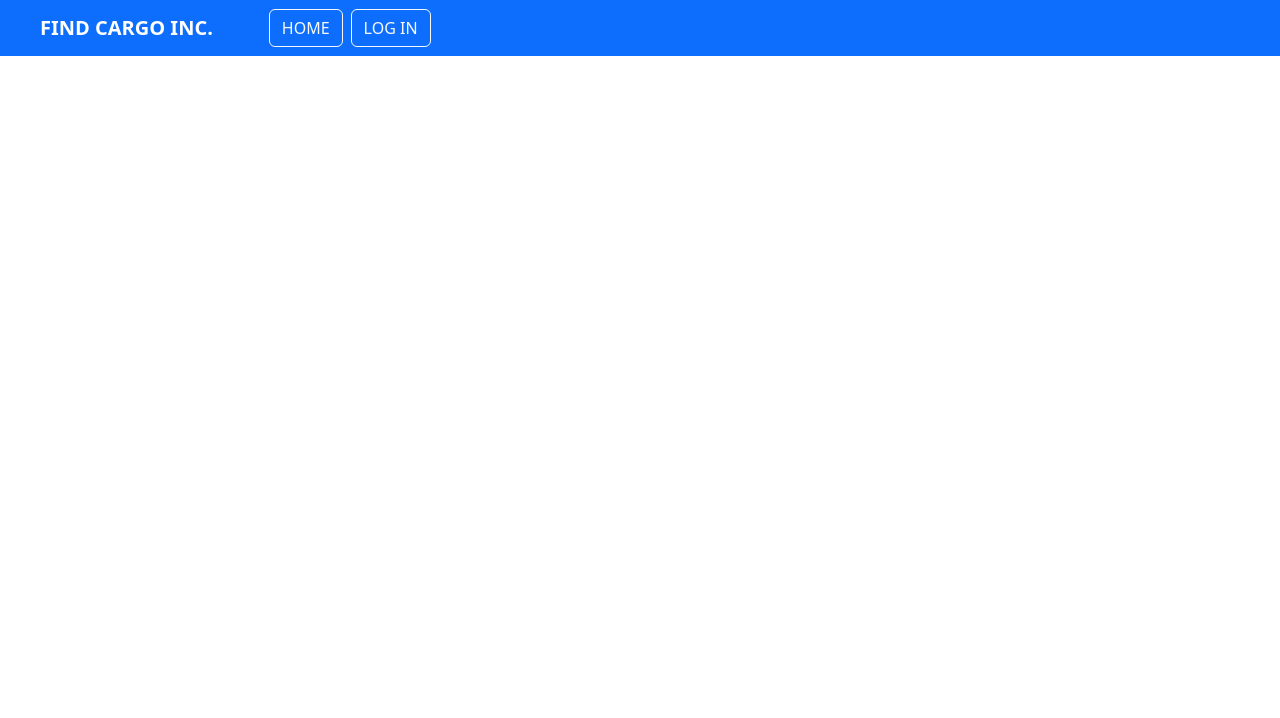
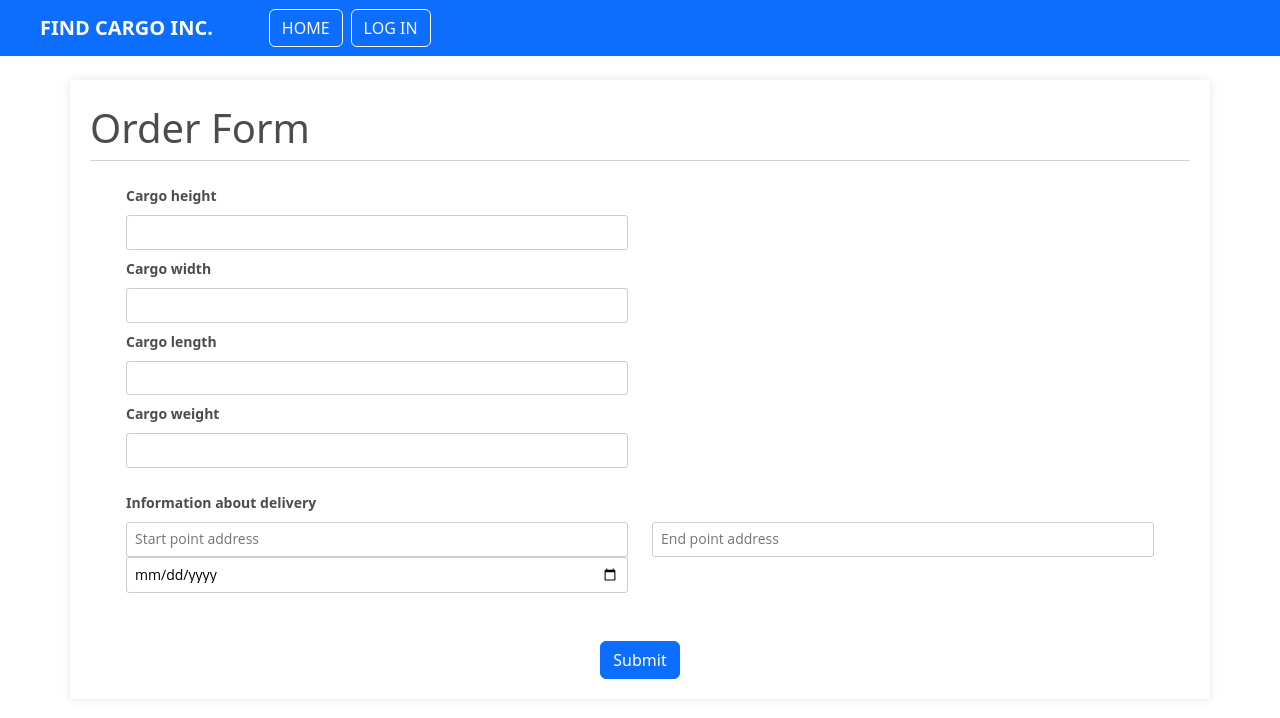
Before and after one commit to Viktor5586/Semester-3-project, a React (Create React App) app in the folder individualproject_frontend/: page /OrderPage in a window 1280 px wide. Shown: the top 718 px of the page. Built offline with nearby package versions, Linux system fonts and the light colour scheme.

Commit message:
OrderPage created

```diff
--- a/individualproject_frontend/package.json
+++ b/individualproject_frontend/package.json
@@ -10,6 +10,7 @@
     "bootstrap": "^5.2.2",
     "jwt-decode": "^3.1.2",
     "react": "^18.2.0",
+    "react-calendar": "^4.0.0",
     "react-dom": "^18.2.0",
     "react-router-dom": "^6.4.2",
     "react-scripts": "5.0.1",
--- a/individualproject_frontend/src/App.js
+++ b/individualproject_frontend/src/App.js
@@ -2,15 +2,13 @@ import React from "react";
 import "./App.css";
 import "../node_modules/bootstrap/dist/css/bootstrap.min.css";
 import { Route, Routes, BrowserRouter as Router } from "react-router-dom";
-import UsersPage from "./pages/UsersPage.js";
 import NavBar from "./components/NavBar";
 import AccountPage from "./components/AccountPage";
-import Register from "./pages/Register";
 import Login from "./components/LogIn.js";
 import Home from "./components/Home";
-import Header from "./components/Header";
 import jwtDecode from "jwt-decode";
 import Truck from "./components/Truck";
+import OrderPage from "./components/OrderPage";
 /**
  return (
     <div className="App">
@@ -94,6 +92,7 @@ function App() {
           <Route exact path="/" element={<Login />} />
           <Route exact path="/Home" element={<Home />} />
           <Route exact path="/Truck" element={<Truck />} />
+          <Route exact path="/OrderPage" element={<OrderPage />} />
           <Route exact path="/AccountPage" element={<AccountPage />} />
         </Routes>
       </Router>
--- a/individualproject_frontend/src/components/AccountCard.js
+++ b/individualproject_frontend/src/components/AccountCard.js
@@ -9,11 +9,6 @@ export const AccountCard = ({ allUserEntities }) => {
               width="150px"
               src="https://st3.depositphotos.com/15648834/17930/v/600/depositphotos_179308454-stock-illustration-unknown-person-silhouette-glasses-profile.jpg"
             ></img>
-
-            <span
-              className="text-black-50"
-              aria-readonly={allUserEntities.lastName}
-            ></span>
           </div>
         </div>
         <div className="col-md-5 border-right">
@@ -29,7 +24,7 @@ export const AccountCard = ({ allUserEntities }) => {
                   type="text"
                   className="form-control"
                   placeholder="First name"
-                  value={allUserEntities.firstName}
+                  defaultValue={allUserEntities.firstName}
                 ></input>
               </div>
               <div className="col-md-12">
@@ -38,7 +33,7 @@ export const AccountCard = ({ allUserEntities }) => {
                   type="text"
                   className="form-control"
                   placeholder="Last name"
-                  value={allUserEntities.lastName}
+                  defaultValue={allUserEntities.lastName}
                 ></input>
               </div>
               <div className="col-md-12">
@@ -47,7 +42,7 @@ export const AccountCard = ({ allUserEntities }) => {
                   type="text"
                   className="form-control"
                   placeholder="Username"
-                  value={allUserEntities.username}
+                  defaultValue={allUserEntities.username}
                 ></input>
               </div>
               <div className="col-md-12">
@@ -56,7 +51,7 @@ export const AccountCard = ({ allUserEntities }) => {
                   type="text"
                   className="form-control"
                   placeholder="Password"
-                  value={allUserEntities.password}
+                  defaultValue={allUserEntities.password}
                 ></input>
               </div>
             </div>
--- a/individualproject_frontend/src/components/NavBar.js
+++ b/individualproject_frontend/src/components/NavBar.js
@@ -37,6 +37,9 @@ function NavBar() {
             <Link to="/Truck" className="btn btn-outline-light me-2">
               Trucks
             </Link>
+            <Link className="btn btn-outline-light me-2" to={"/OrderPage"}>
+              Order
+            </Link>
             <Link className="btn btn-outline-light me-2" to={"/AccountPage"}>
               My account
             </Link>
--- /dev/null
+++ b/individualproject_frontend/src/components/OrderPage.css
@@ -0,0 +1,27 @@
+
+    .order-form .container {
+        color: #4c4c4c;
+        padding: 20px;
+        box-shadow: 0 0 10px 0 rgba(0, 0, 0, .1);
+      }
+
+      .order-form-label {
+        margin: 8px 0 0 0;
+        font-size: 14px;
+        font-weight: bold;
+      }
+
+      .order-form-input {
+        width: 100%;
+        padding: 8px 8px;
+        border-width: 1px !important;
+        border-style: solid !important;
+        border-radius: 3px !important;
+        font-family: 'Open Sans', sans-serif;
+        font-size: 14px;
+        font-weight: normal;
+        font-style: normal;
+        line-height: 1.2em;
+        background-color: transparent;
+        border-color: #cccccc;
+      }
--- /dev/null
+++ b/individualproject_frontend/src/components/OrderPage.js
@@ -0,0 +1,95 @@
+import React from "react";
+import styles from "./OrderPage.css";
+export const OrderPage = () => {
+  return (
+    <section className="order-form my-4 mx-4">
+      <div className="container pt-4">
+        <div className="row">
+          <div className="col-12">
+            <h1>Order Form</h1>
+            <hr className="mt-1" />
+          </div>
+          <div className="col-12">
+            <div className="row mx-4">
+              <div className="col-12 mb-2">
+                <label className="order-form-label">Cargo height</label>
+              </div>
+              <div className="col-12 col-sm-6">
+                <input className="order-form-input" />
+              </div>
+            </div>
+
+            <div className="row mx-4">
+              <div className="col-12 mb-2">
+                <label className="order-form-label">Cargo width</label>
+              </div>
+              <div className="col-12 col-sm-6">
+                <input className="order-form-input" />
+              </div>
+            </div>
+
+            <div className="row mx-4">
+              <div className="col-12 mb-2">
+                <label className="order-form-label">Cargo length</label>
+              </div>
+              <div className="col-12 col-sm-6">
+                <input className="order-form-input" />
+              </div>
+            </div>
+
+            <div className="row mx-4">
+              <div className="col-12 mb-2">
+                <label className="order-form-label">Cargo weight</label>
+              </div>
+              <div className="col-12 col-sm-6">
+                <input className="order-form-input" />
+              </div>
+            </div>
+
+            <div className="row mt-3 mx-4">
+              <div className="col-12 mb-2">
+                <label className="order-form-label">
+                  Information about delivery
+                </label>
+              </div>
+              <div className="col-12 col-sm-6">
+                <input
+                  className="order-form-input"
+                  placeholder="Start point address"
+                />
+              </div>
+              <div className="col-12 col-sm-6">
+                <input
+                  className="order-form-input"
+                  placeholder="End point address"
+                />
+              </div>
+              <div className="col-12 col-sm-6">
+                <input
+                  className="order-form-input datepicker"
+                  placeholder="Selected date"
+                  type="date"
+                  id="date-picker-example"
+                />
+              </div>
+            </div>
+
+            <div className="mt-5 text-center">
+              <div className="col-12">
+                <button
+                  type="button"
+                  id="btnSubmit"
+                  className="btn btn-primary"
+                >
+                  Submit
+                </button>
+              </div>
+            </div>
+          </div>
+        </div>
+      </div>
+    </section>
+  );
+};
+
+export default OrderPage;
```
Also changed, not shown: individualproject_frontend/src/components/LogIn.js (+9 -15 lines), 1 other file (tests, documents, lock files or other folders).
